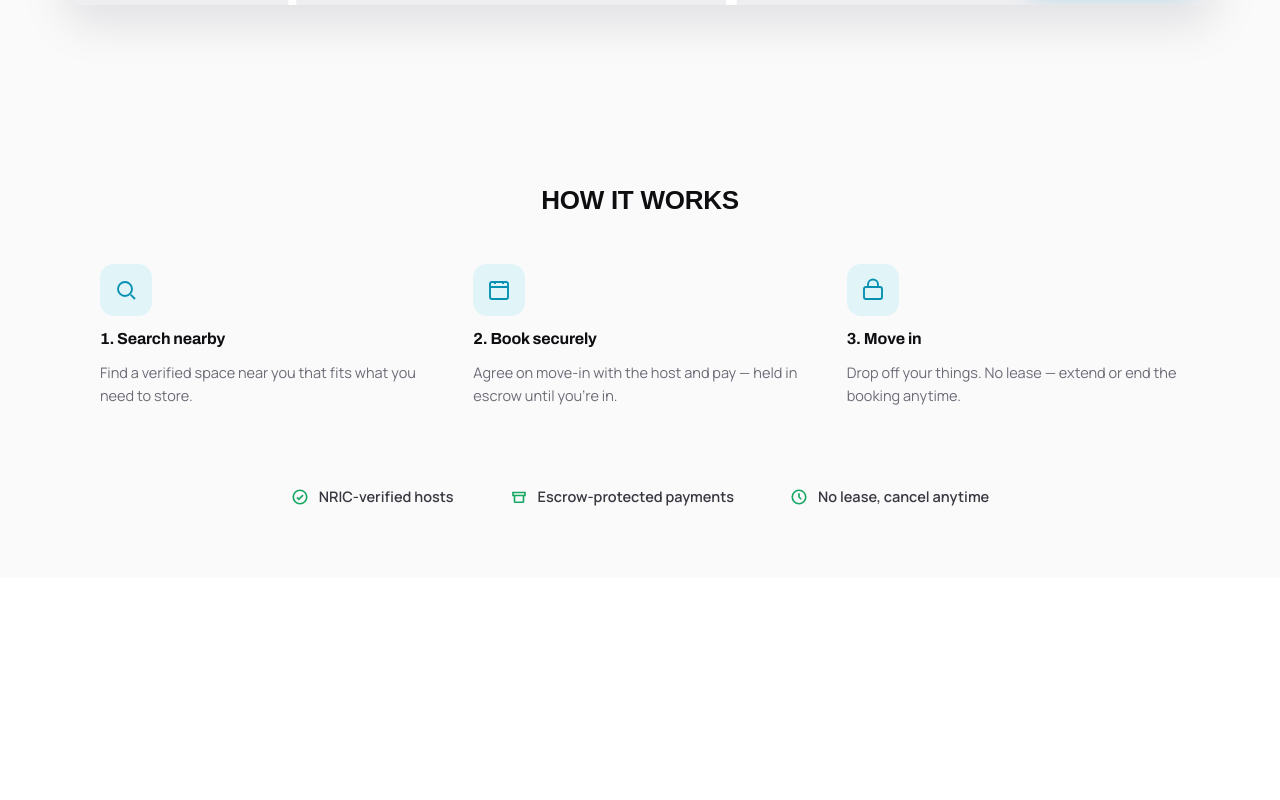
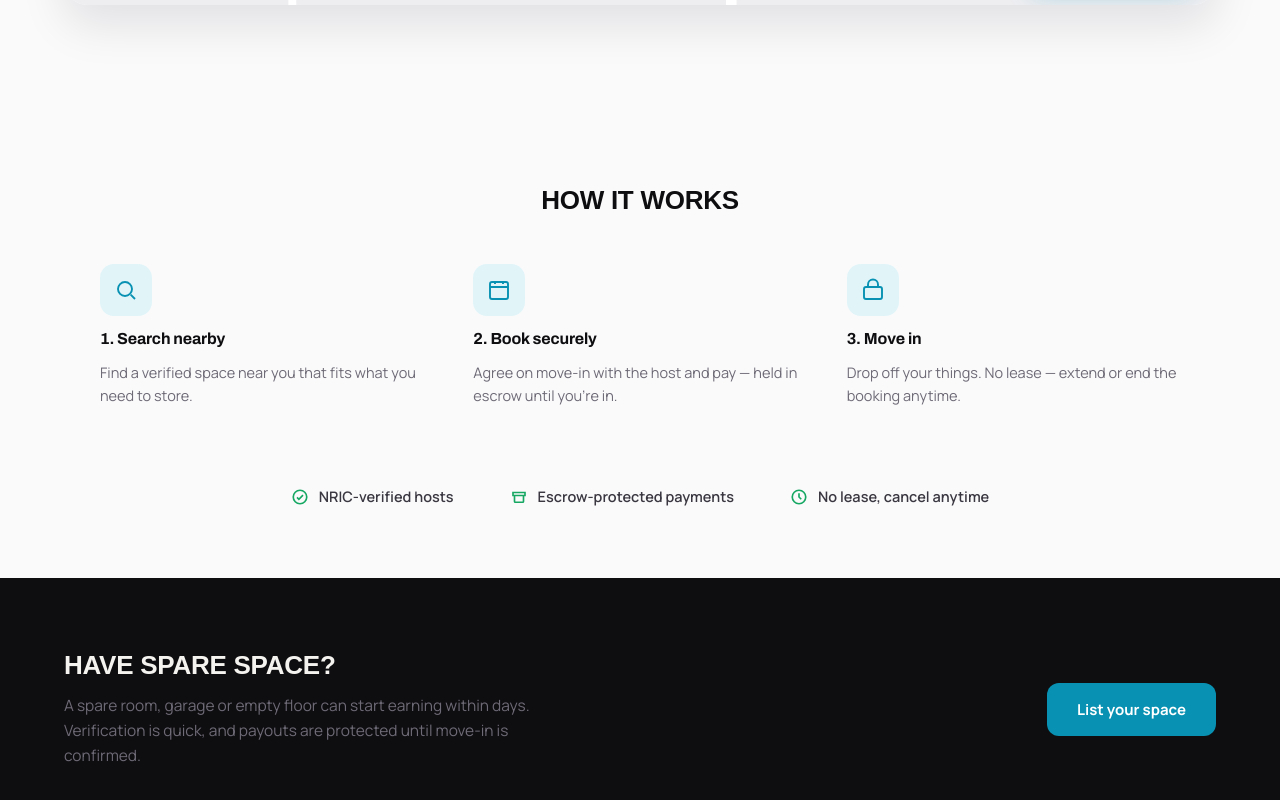
Before and after one commit to MarcusO17/sqftex, a Next.js app in the folder frontend/: page / in a window 1280 px wide. Shown: the part 1676-2476 px from the top of the page. Before the commit the page ends 2254 px from the top, so only its background shows below. Built offline with nearby package versions, Linux system fonts and the light colour scheme; a web font is replaced by a local one.

Commit message:
Add host CTA band to landing page

```diff
--- a/frontend/app/page.tsx
+++ b/frontend/app/page.tsx
@@ -6,6 +6,7 @@ import { QuickCategories } from "@/components/landing/QuickCategories";
 import { ExploreMap } from "@/components/landing/ExploreMap";
 import { HowItWorks } from "@/components/landing/HowItWorks";
 import { TrustStrip } from "@/components/landing/TrustStrip";
+import { HostBand } from "@/components/landing/HostBand";
 import { landingColors as c } from "@/components/landing/tokens";
 
 const unbounded = Unbounded({
@@ -36,6 +37,7 @@ export default function Home() {
       <ExploreMap />
       <HowItWorks />
       <TrustStrip />
+      <HostBand />
     </div>
   );
 }
--- /dev/null
+++ b/frontend/components/landing/HostBand.tsx
@@ -0,0 +1,52 @@
+import Link from "next/link";
+import { landingColors as c } from "./tokens";
+
+export function HostBand() {
+  return (
+    <div
+      style={{
+        background: c.dark,
+        padding: "72px 64px",
+        display: "flex",
+        alignItems: "center",
+        justifyContent: "space-between",
+        gap: 40,
+        flexWrap: "wrap",
+      }}
+    >
+      <div style={{ maxWidth: 520 }}>
+        <h2
+          style={{
+            fontFamily: "var(--font-landing-heading), sans-serif",
+            fontWeight: 700,
+            fontSize: 26,
+            color: "#F5F3EF",
+            margin: "0 0 12px 0",
+            textTransform: "uppercase",
+            letterSpacing: "-0.01em",
+          }}
+        >
+          Have spare space?
+        </h2>
+        <p style={{ fontSize: 15.5, lineHeight: 1.6, color: c.muted, margin: 0 }}>
+          A spare room, garage or empty floor can start earning within days. Verification is
+          quick, and payouts are protected until move-in is confirmed.
+        </p>
+      </div>
+      <Link
+        href="/listings/new"
+        style={{
+          background: c.accent,
+          color: "#FFFFFF",
+          fontWeight: 700,
+          fontSize: 15,
+          padding: "16px 30px",
+          borderRadius: 12,
+          whiteSpace: "nowrap",
+        }}
+      >
+        List your space
+      </Link>
+    </div>
+  );
+}
```
